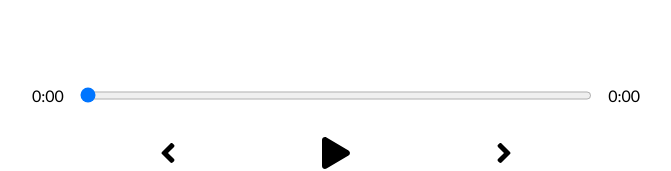
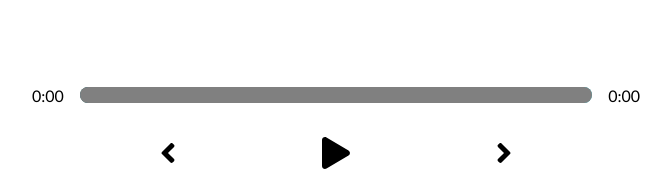
Before and after one commit to RomanVaskov/react-audio-player, a React (Create React App) app: page / in a window 1280 px wide. Shown: the part 433-604 px from the top of the page, without its empty margins (304-975 px from the left). Built offline with nearby package versions, Linux system fonts and the light colour scheme.

Commit message:
Customizing input range

```diff
--- a/src/App.js
+++ b/src/App.js
@@ -15,15 +15,22 @@
   const [songInfo, setSongInfo] = React.useState({
     currentTime: 0,
     duration: 0,
+    animationPercentage: 0,
   });
   const [libraryStatus, setLibraryStatus] = React.useState(false);
   const timeUpdateHandler = (e) => {
     const current = e.target.currentTime;
     const duration = e.target.duration;
+    //Calculate Percentage
+    const roundedCurrent = Math.round(current);
+    const roundedDuration = Math.round(duration);
+    const animation = Math.round((roundedCurrent / roundedDuration) * 100);
+
     setSongInfo({
       ...songInfo,
       currentTime: current,
       duration: duration,
+      animationPercentage: animation,
     });
   };
   return (
--- a/src/components/Player.js
+++ b/src/components/Player.js
@@ -73,10 +73,20 @@
     }
     playAudio(isPlaying, audioRef);
   };
+  // Add styles
+  const trackAnim = {
+    transform: `translateX(${songInfo.animationPercentage}%)`,
+  };
   return (
     <div className="player">
       <div className="time-control">
         <p>{getTime(songInfo.currentTime)}</p>
+        <div
+          className="track"
+          style={{
+            background: `linear-gradient(to right, ${currentSong.color[0]}, ${currentSong.color[1]})`,
+          }}
+        >
           <input
             min={0}
             max={songInfo.duration || 0}
@@ -84,6 +94,8 @@
             onChange={dragHandler}
             type="range"
           />
+          <div style={trackAnim} className="animate-track"></div>
+        </div>
         <p>{songInfo.duration ? getTime(songInfo.duration) : "0:00"}</p>
       </div>
       <div className="play-control">
--- a/src/styles/_player.scss
+++ b/src/styles/_player.scss
@@ -9,10 +9,14 @@
 .time-control {
   width: 50%;
   display: flex;
+  align-items: center;
 
   input {
     width: 100%;
-    padding: 1rem 0rem;
+    -webkit-appearance: none;
+    -moz-appearance: none;
+    background: transparent;
+    cursor: pointer;
   }
 
   p {
@@ -31,3 +35,33 @@
     cursor: pointer;
   }
 }
+
+input[type="range"]:focus {
+  outline: none;
+}
+input[type="range"]::-webkit-slider-thumb, input[type="range"]::-moz-range-thumb{
+  -webkit-appearance: none;
+  -moz-appearance: none;
+  background: transparent;
+  height: 16px;
+  width: 16px;
+}
+
+.track{
+  width: 100%;
+  height: 1rem;
+  position: relative;
+  border-radius: 1rem;
+  overflow: hidden;
+  background: lightblue;
+}
+.animate-track{
+  background: grey;
+  width: 100%;
+  height: 100%;
+  position: absolute;
+  top: 0;
+  left: 0;
+  transform: translateX(0%);
+  pointer-events: none;
+}
```
Lines whose indentation alone changed are shown as unchanged.
